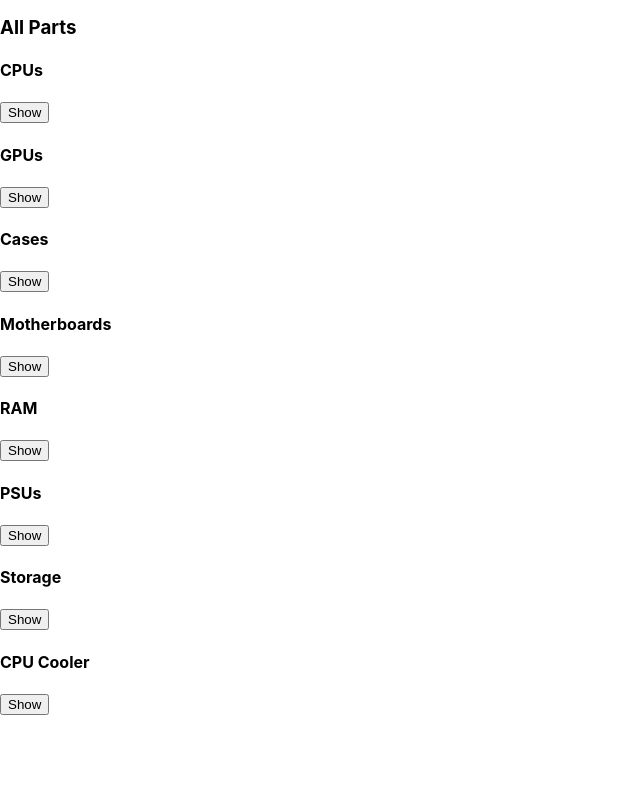
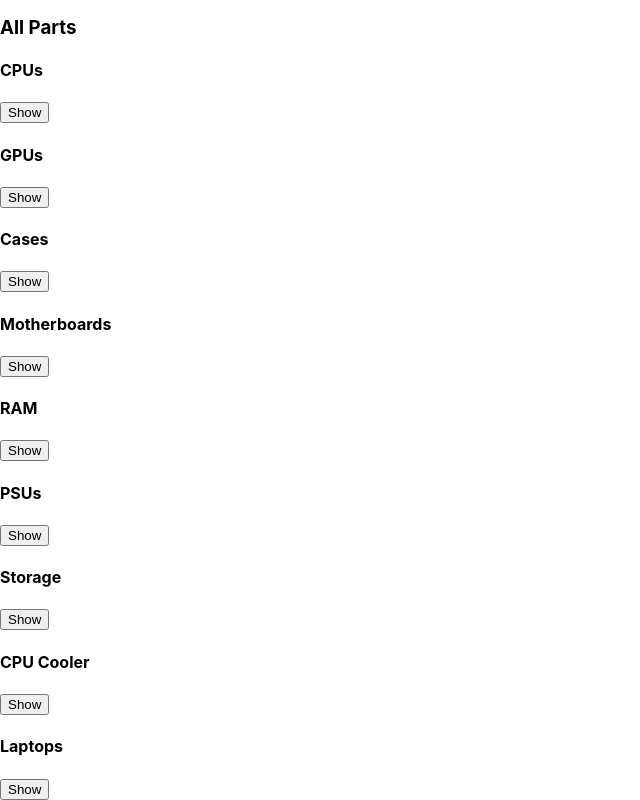
Before and after one commit to HenryCHYeung/Thats-Crazy, a React (Create React App) app in the folder my-app/: page /partlist in a window 1280 px wide. Shown: the part 395-1195 px from the top of the page, without its empty margins (0-640 px from the left). Before the commit the page ends 1110 px from the top, so only its background shows below. Built offline with nearby package versions, Linux system fonts and the light colour scheme.

Commit message:
got laptops to display, issues with checkout though

```diff
--- a/my-app/src/Modal.js
+++ b/my-app/src/Modal.js
@@ -16,6 +16,7 @@ const JModal = ({ isOpen, closeModal }) => {
   const [baking, setBaking] = useState(false);
   const [validBuild, setvalidBuild] = useState(false);
   const [isLaptop, setIsLaptop] = useState(true);
+  const [laptop, setLaptop] = useState(null);
   const [cpu, setCpu] = useState(null);
   const [cased, setCased] = useState(null);
   const [gpu, setGpu] = useState(null);
@@ -40,7 +41,6 @@ const JModal = ({ isOpen, closeModal }) => {
   };
   const handleType = (selectedType) => {
     setIsLaptop(selectedType === 'Laptop');
-    //
     setSelectedTypeOption(selectedType);
   };
 
@@ -55,8 +55,11 @@ const JModal = ({ isOpen, closeModal }) => {
         } else {
             if (selectedTypeOption == "Laptop") {
               console.log(response.data);
+              setLaptop(response.data);
+              setShowBuildResult(true);
+              setvalidBuild(true);
             }
-            setResponse(response.data)
+            else {
             if (response.data.Cooler) {
                 setCooler(response.data.Cooler)
             }
@@ -72,6 +75,7 @@ const JModal = ({ isOpen, closeModal }) => {
             console.log(response.data);
             setShowBuildResult(true);
             setvalidBuild(true);
+          }
         }
     } catch (error) {
             console.error('Error fetching data:', error);
@@ -81,7 +85,7 @@ const JModal = ({ isOpen, closeModal }) => {
         event.preventDefault();
         try {
             if(selectedUseOption==""||selectedTypeOption==""||inputValue==""||
-            (selectedTypeOption=="Desktop" && selectedSizeOption=="")){
+            ((selectedTypeOption=="Desktop") && selectedSizeOption=="")){
                 console.log("Please choose or input Valid values. That's crazy!");
             }else{
                 setBaking(true);
@@ -119,14 +123,29 @@ const JModal = ({ isOpen, closeModal }) => {
       <div>
       {(() => {
         if (showBuildResult) {
-          if(validBuild){
-            if(laptop){
-              //variables
+          if(validBuild) {
+            console.log(validBuild);
+            if(isLaptop) {
+              let laptopimg =laptop.Name.replace(/\s/g, '');//remove spaces by replacing space with null
               return(
                 <div>
-
+                  <h2 className='modalHD'>Build Baking Results</h2>
+                  <div className='buildForm'>
+                      <div className='parts'>
+                        <label style={{position:'absolute', top:'20%',left:'35%',width:'50%', height:'0%'}}>
+                          <Componentcard component='Laptop' name={laptop.Name} img={laptopimg} price={laptop.Price}/>
+                        </label>
+                      </div>
+                    </div>
+                <button onClick={handleBackToForm}>Back</button>
+                <div>
+                  <label className='totalLabel'>
+                    <h3>Total Price: ${price.toFixed(2)}</h3>
+                  </label>
+                  <button className='checkBtn' onClick={handleCheckOut}>Check Out</button>
                 </div>
-              );
+              </div>
+              )
             }else{
             let cpuimg=cpu.Name.replace(/\s/g, '');//remove spaces by replacing space with null
             let gpuimg=gpu.Name.replace(/\s/g, '');
@@ -141,7 +160,7 @@ const JModal = ({ isOpen, closeModal }) => {
               coolerimg=cooler.Name.replace(/\s/g, '');
             }
             return (
-                <div >
+                <div>
                   <h2 className='modalHD'>Build Baking Results</h2>
                     <div className='buildForm'>
                       <div className='parts'>
--- a/my-app/src/PartList.js
+++ b/my-app/src/PartList.js
@@ -79,6 +79,13 @@ const PartList = () => {
         {selectedPart === 'Cooler' ? 'Hide' : 'Show'}
       </button>
       {selectedPart === 'Cooler' && partDetails && <p>{partDetails}</p>}
+
+      <h4>Laptops</h4>
+      <button onClick={() => showParts('Laptop')}>
+        {selectedPart === 'Laptop' ? 'Hide' : 'Show'}
+      </button>
+      {selectedPart === 'Laptop' && partDetails && <p>{partDetails}</p>}
+
     </div>
   );
 };
```
